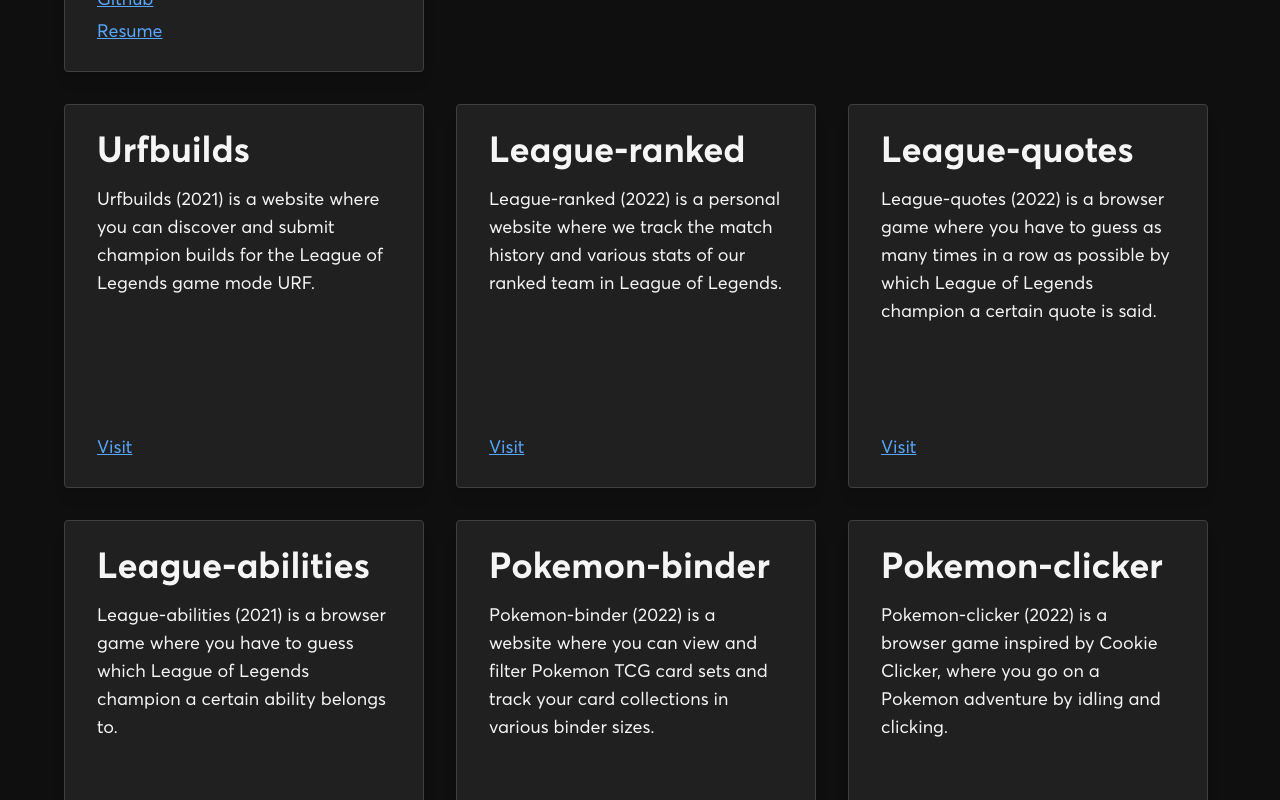
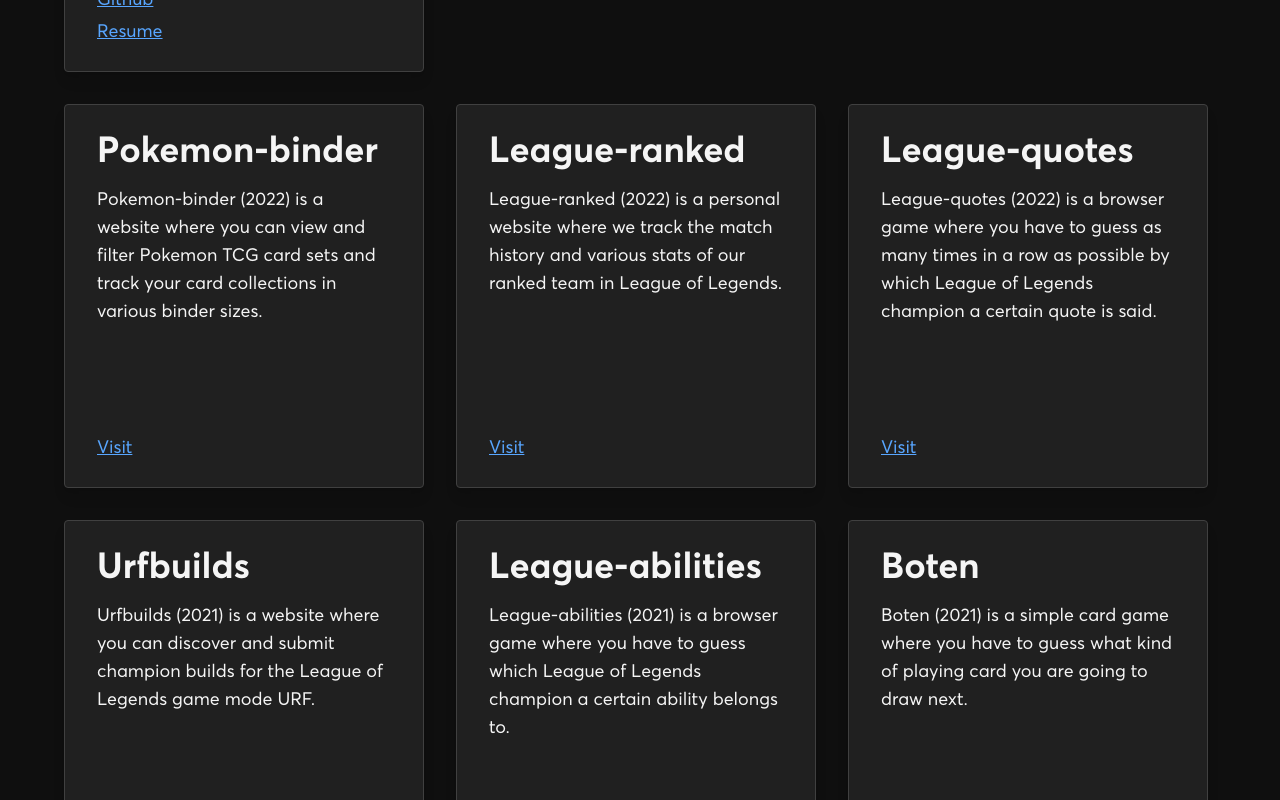
Before and after one commit to Ralphvandodewaard/project-ralph, a Vue app: page / in a window 1280 px wide. Shown: the part 520-1320 px from the top of the page. Built offline with nearby package versions, Linux system fonts and the light colour scheme.

Commit message:
Changed project order to descending by date

```diff
--- a/src/assets/projects.ts
+++ b/src/assets/projects.ts
@@ -1,46 +1,6 @@
 import Project from '@/models/Project';
 
 const projects: Project[] = [
-  {
-    label: 'Urfbuilds',
-    description: 'Urfbuilds (2021) is a website where you can discover and submit champion builds for the League of Legends game mode URF.',
-    links: [
-      { label: 'Visit', url: 'https://urfbuilds.com' }
-    ]
-  },
-  {
-    label: 'League-ranked',
-    description: 'League-ranked (2022) is a personal website where we track the match history and various stats of our ranked team in League of Legends.',
-    links: [
-      { label: 'Visit', url: 'https://projectralph.com/league-ranked' }
-    ]
-  },
-  {
-    label: 'League-quotes',
-    description: 'League-quotes (2022) is a browser game where you have to guess as many times in a row as possible by which League of Legends champion a certain quote is said.',
-    links: [
-      { label: 'Visit', url: 'https://projectralph.com/league-quotes' }
-    ]
-  },
-  {
-    label: 'League-abilities',
-    description: 'League-abilities (2021) is a browser game where you have to guess which League of Legends champion a certain ability belongs to.',
-    links: [
-      { label: 'Visit', url: 'https://projectralph.com/league-trivia' }
-    ]
-  },
-  {
-    label: 'Pokemon-binder',
-    description: 'Pokemon-binder (2022) is a website where you can view and filter Pokemon TCG card sets and track your card collections in various binder sizes.',
-    links: [
-      { label: 'Visit', url: 'https://projectralph.com/pokemon-binder' }
-    ]
-  },
-  {
-    label: 'Pokemon-clicker',
-    description: 'Pokemon-clicker (2022) is a browser game inspired by Cookie Clicker, where you go on a Pokemon adventure by idling and clicking.',
-    links: []
-  },
   {
     label: 'Chronobreak',
     description: 'Chronobreak (2018) is a challenging 2D platformer game where you can manipulate time to make your way through various enemies and puzzles.',
@@ -65,6 +25,41 @@
     label: 'Boten',
     description: 'Boten (2021) is a simple card game where you have to guess what kind of playing card you are going to draw next.',
     links: []
+  },
+  {
+    label: 'League-abilities',
+    description: 'League-abilities (2021) is a browser game where you have to guess which League of Legends champion a certain ability belongs to.',
+    links: [
+      { label: 'Visit', url: 'https://projectralph.com/league-trivia' }
+    ]
+  },
+  {
+    label: 'Urfbuilds',
+    description: 'Urfbuilds (2021) is a website where you can discover and submit champion builds for the League of Legends game mode URF.',
+    links: [
+      { label: 'Visit', url: 'https://urfbuilds.com' }
+    ]
+  },
+  {
+    label: 'League-quotes',
+    description: 'League-quotes (2022) is a browser game where you have to guess as many times in a row as possible by which League of Legends champion a certain quote is said.',
+    links: [
+      { label: 'Visit', url: 'https://projectralph.com/league-quotes' }
+    ]
+  },
+  {
+    label: 'League-ranked',
+    description: 'League-ranked (2022) is a personal website where we track the match history and various stats of our ranked team in League of Legends.',
+    links: [
+      { label: 'Visit', url: 'https://projectralph.com/league-ranked' }
+    ]
+  },
+  {
+    label: 'Pokemon-binder',
+    description: 'Pokemon-binder (2022) is a website where you can view and filter Pokemon TCG card sets and track your card collections in various binder sizes.',
+    links: [
+      { label: 'Visit', url: 'https://projectralph.com/pokemon-binder' }
+    ]
   }
 ];
 
--- a/src/views/HomeView.vue
+++ b/src/views/HomeView.vue
@@ -10,7 +10,7 @@
     />
     <div class="flex flex-wrap gap-8">
       <ContentWrapper
-        v-for="project in projects"
+        v-for="project in orderedProjects"
         :key="project.label"
         :label="project.label"
         :description="project.description"
@@ -30,6 +30,7 @@
 import ContentWrapper from '@/components/ContentWrapper.vue';
 import projects from '@/assets/projects';
 import Link from '@/models/Link';
+import Project from '@/models/Project';
 
 export default defineComponent({
   name: 'HomeView',
@@ -42,6 +43,8 @@
       { label: 'Github', url: 'https://github.com/Ralphvandodewaard' },
       { label: 'Resume', url: '' }
     ];
+
+    const orderedProjects: Project[] = projects.reverse();
 
     const contentMargin = ref('');
 
@@ -60,7 +63,7 @@
 
     return {
       personalLinks,
-      projects,
+      orderedProjects,
       contentMargin
     };
   }
```
